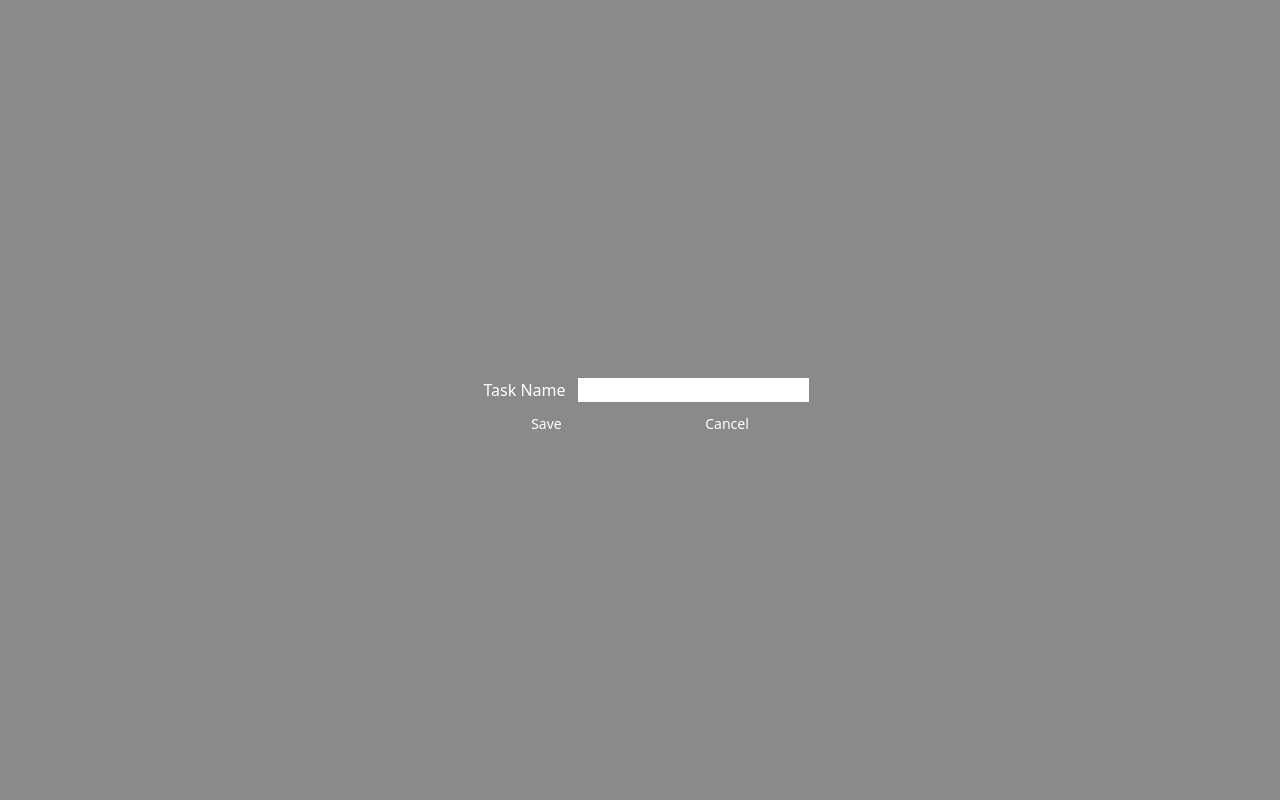
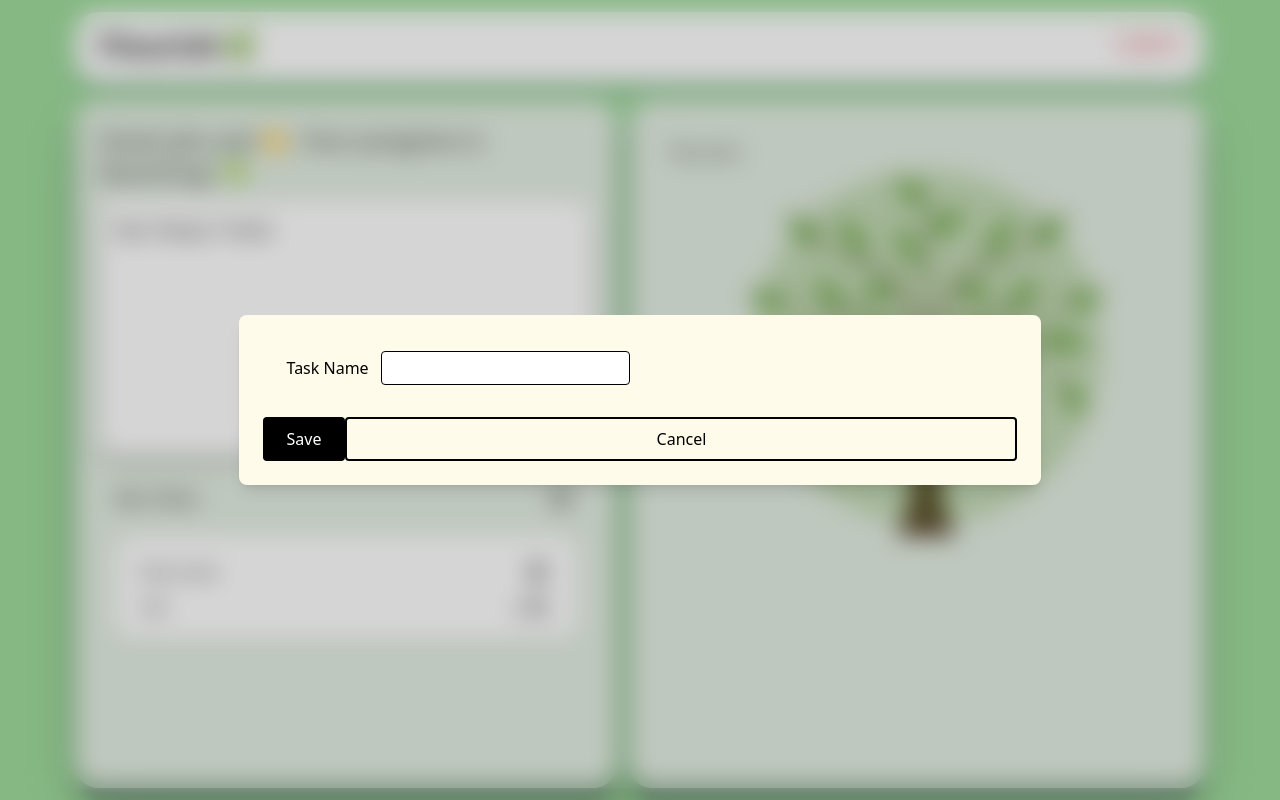
Before and after one commit to Ajdj100/FlourishAppV2, a React (Vite) app in the folder FlourishAppV2/: page /Dashboard in a window 1280 px wide. Both pictures are taken after a click on the picture 561 px from the left and 498 px from the top of the page. Built offline with nearby package versions, Linux system fonts and the light colour scheme.

Commit message:
Modified Modal background

```diff
--- a/FlourishAppV2/src/MyTask.jsx
+++ b/FlourishAppV2/src/MyTask.jsx
@@ -96,8 +96,8 @@ const MyTask = () => {
       {/* Modal */}
       <div className="relative">
         {isOpen && (
-          <div className="fixed inset-0 text-white bg-[#8a8a8a] bg-opacity-50 backdrop-blur-md flex justify-center items-center">
-            <form action="">
+          <div className="fixed inset-0 bg-[#8a8a8a44] bg-opacity-50 backdrop-blur-md flex justify-center items-center">
+            <form action="" className="bg-amber-50 p-6 rounded-lg shadow-lg">
               <div className="m-3">
                 <label htmlFor="taskName" className="mx-3">
                   Task Name
@@ -106,14 +106,21 @@ const MyTask = () => {
                   type="text"
                   name="taskName"
                   id="taskName"
-                  className="bg-white text-black"
+                  className="bg-white text-black py-1 px-2 rounded-sm border"
                   value={taskName}
                   onChange={handleTaskName}
                 />
               </div>
-              <div className="text-white flex justify-around text-sm mt-3">
-                <button onClick={handleSaveTask}>Save</button>
-                <button>Cancel</button>
+              <div className="text-white flex justify-around mt-8">
+                <button
+                  onClick={handleSaveTask}
+                  className="bg-black px-6 py-2 rounded-sm cursor-pointer"
+                >
+                  Save
+                </button>
+                <button className="border-2 border-black text-black w-2xl py-2 rounded-sm cursor-pointer">
+                  Cancel
+                </button>
               </div>
             </form>
           </div>
```
